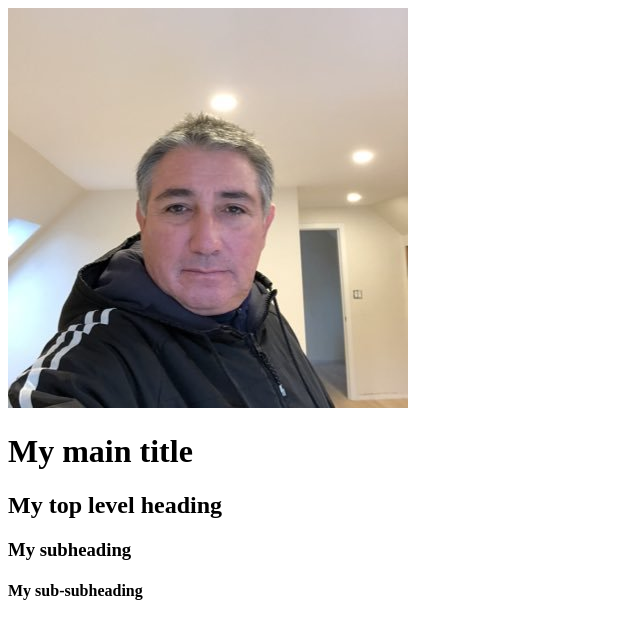
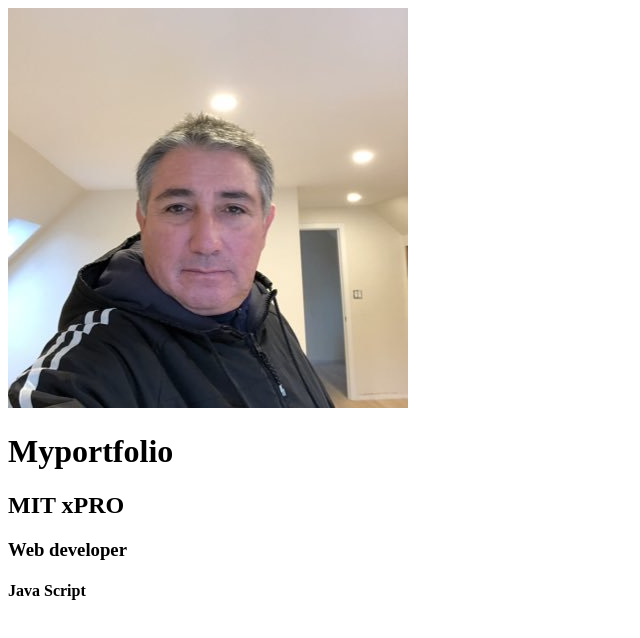
Before and after one commit to iguembes/iguembes.github.io, a plain HTML site: page index.html in a window 1280 px wide. Shown: the whole page, without its empty margins (0-640 px from the left). Drawn offline with Linux system fonts and the light colour scheme.

Commit message:
Update index.html

```diff
--- a/index.html
+++ b/index.html
@@ -8,9 +8,9 @@
   <body>
   <img src="./BioPicIG.jpg"
    alt="Ivan Guembes"/>
-   <h1>My main title</h1>
-   <h2>My top level heading</h2>
-   <h3>My subheading</h3>
-   <h4>My sub-subheading</h4>
+   <h1>Myportfolio</h1>
+   <h2>MIT xPRO</h2>
+   <h3>Web developer</h3>
+   <h4>Java Script</h4>
   </body>
 <html>
```
